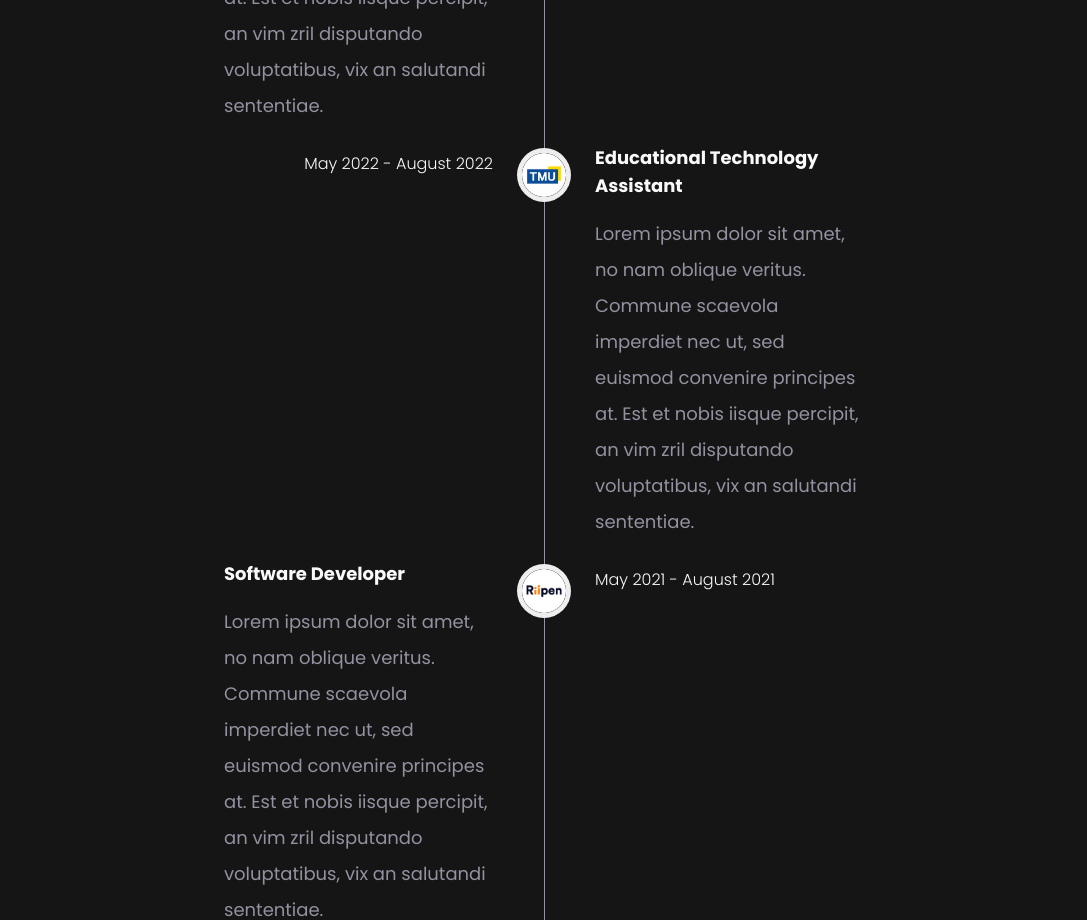
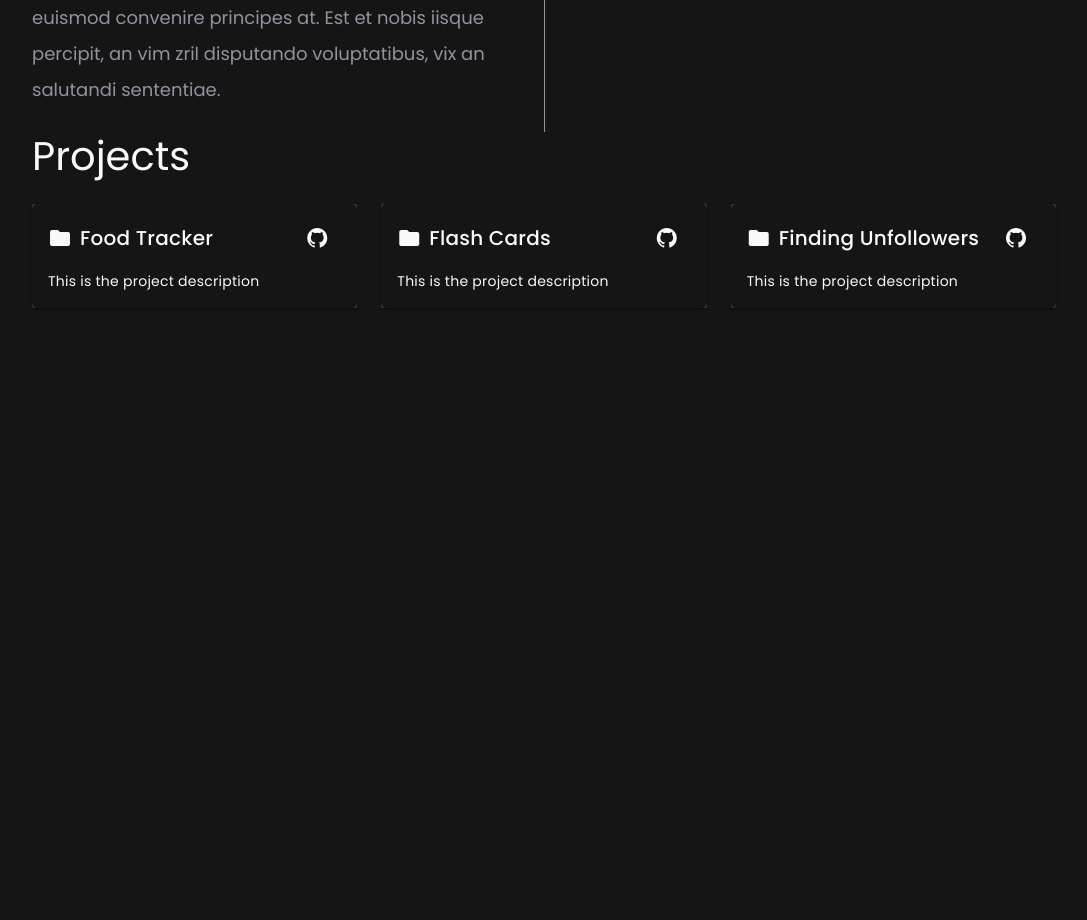
Before and after one commit to helentran64/personal-website, a Vue app: page / in a window 1280 px wide. Shown: the part 1880-2800 px from the top of the page, without its empty margins (96-1183 px from the left). After the commit the page ends 2200 px from the top, so only its background shows below. Built offline with nearby package versions, Linux system fonts and the light colour scheme.

Commit message:
added work experiences

```diff
--- a/src/App.vue
+++ b/src/App.vue
@@ -1,10 +1,14 @@
 <template>
+  <div>
+    <Navbar />
+  </div>
   <div>
     <Homepage />
   </div>
 </template>
 <script setup>
 import Homepage from "@/views/Homepage.vue";
+import Navbar from "@/components/Navbar.vue";
 </script>
 <style scoped>
 </style>
--- a/src/components/AboutMe.vue
+++ b/src/components/AboutMe.vue
@@ -1,5 +1,5 @@
 <template>
-  <div class="tw-w-1/2 tw-mr-auto tw-ml-auto tw-py-20">
+  <div class="tw-w-[80%] tw-mr-auto tw-ml-auto tw-py-20">
     <div class="centerItems tw-flex tw-items-center tw-gap-10">
 
 
--- a/src/components/ContactMe.vue
+++ /dev/null
@@ -1,7 +0,0 @@
-<template>
-  <div>
-    <h1 class="subHeadings">Contact Me</h1>
-  </div>
-</template>
-<script setup></script>
-<style></style>
--- a/src/components/Projects.vue
+++ b/src/components/Projects.vue
@@ -1,7 +1,52 @@
 <template>
-  <div>
+  <div class="tw-w-[80%] tw-mx-auto">
     <h1 class="subHeadings">Projects</h1>
+    <br>
+    <v-row>
+  <v-col
+    v-for="project in projects"
+    :key="project.title"
+    cols="12"
+    md="4"
+  >
+    <v-card
+      prepend-icon="mdi-folder"
+      :title="project.title"
+      :text="project.description"
+    >
+      <template #append>
+        <v-btn
+          :href="project.link"
+          target="_blank"
+          variant="text"
+          icon
+        >
+          <v-icon>mdi-github</v-icon>
+        </v-btn>
+      </template>
+    </v-card>
+  </v-col>
+</v-row>
+
   </div>
 </template>
-<script setup></script>
-<style lang=""></style>
+
+<script setup>
+const projects = [
+  {
+    title: "Food Tracker",
+    description: "This is the project description",
+    link: "https://github.com/helentran64/myWellness",
+  },
+  {
+    title: "Flash Cards",
+    description: "This is the project description",
+    link: "https://github.com/helentran64/flash-cards",
+  },
+  {
+    title: "Finding Unfollowers",
+    description: "This is the project description",
+    link: "https://github.com/helentran64/myFollowers",
+  },
+];
+</script>
--- a/src/components/WorkExperiences.vue
+++ b/src/components/WorkExperiences.vue
@@ -1,5 +1,5 @@
 <template>
-  <div class="tw-w-1/2 tw-mx-auto">
+  <div class="tw-w-[80%] tw-mx-auto">
     <h1 class="subHeadings">Work Experiences</h1>
     <v-timeline align="start" line-color="#9292a1" line-thickness="0.2">
       <v-timeline-item
--- a/src/views/Homepage.vue
+++ b/src/views/Homepage.vue
@@ -1,7 +1,4 @@
 <template>
-  <div>
-    <Navbar />
-  </div>
   <div>
     <WelcomeMessage />
   </div>
@@ -14,15 +11,10 @@
   <div>
     <Projects />
   </div>
-  <div>
-    <ContactMe />
-  </div>
 </template>
 <script setup>
-import Navbar from "@/components/Navbar.vue";
 import WelcomeMessage from "@/components/WelcomeMessage.vue";
 import AboutMe from "@/components/AboutMe.vue";
 import WorkExperiences from "@/components/WorkExperiences.vue";
 import Projects from "@/components/Projects.vue";
-import ContactMe from "@/components/ContactMe.vue";
 </script>
```
